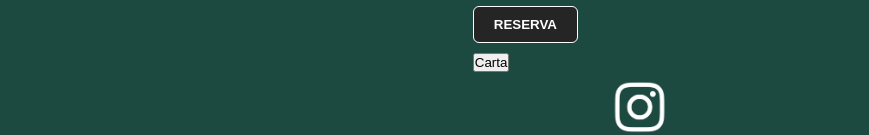
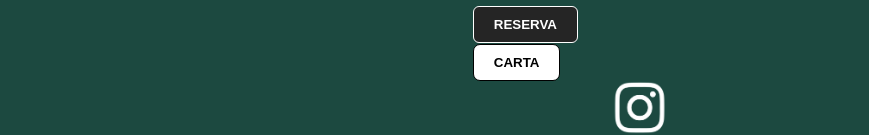
Before and after one commit to jackie2806/Apriori, a website with bundled scripts: page src/index.html in a window 1280 px wide. Shown: the part 391-526 px from the top of the page, without its empty margins (0-869 px from the left). Built offline with nearby package versions, Linux system fonts and the light colour scheme.

Commit message:
estilos botones

```diff
--- a/src/index.html
+++ b/src/index.html
@@ -36,7 +36,7 @@
 
         <div class="section_init_description_button_menu">
           <p>
-            <button id="button-menu">Carta</button>
+            <button id="button-carta">Carta</button>
           </p>
         </div>
 
@@ -85,7 +85,7 @@
       <p><button>Más fechas</button></p>
     </section>
    -->
-
+    <!--
     <section id="reservation_s">
 
       <div>
@@ -174,6 +174,7 @@
    <footer>
 
    </footer>
+  -->
   </main>
 </body>
 
--- a/src/style.css
+++ b/src/style.css
@@ -26,6 +26,52 @@
     max-width: 3.5rem;
   }
 
+ /*Estilos de los botones de la sección Init*/
+
+
+
+ #button-reservation{
+  padding-top: 10px;
+  padding-left: 20px;
+  padding-bottom: 10px;
+  padding-right: 20px;
+  border-top-width: 1px;
+  border-left-width: 1px;
+  border-bottom-width: 1px;
+  border-right-width: 1px;
+  border-color: #fff;
+  border-style: solid;
+  border-radius: 6px;
+  background-color: #252525;
+  text-align: center;
+  text-decoration: none;
+  color: white;
+  text-transform: uppercase;
+  font-weight: bold;
+}
+
+#button-carta{
+  border-style: solid;
+  padding-top: 10px;
+  padding-left: 20px;
+  padding-bottom: 10px;
+  padding-right: 20px;
+  border-top-width: 1px;
+  border-left-width: 1px;
+  border-bottom-width: 1px;
+  border-right-width: 1px;
+  border-color: #000;
+  border-style: solid;
+  border-radius: 7px;
+  background-color:#fff;
+  text-align: center;
+  text-decoration: none;
+  color: #000;
+  text-transform: uppercase;
+  font-weight: bold;
+
+}
+
   /*Posicionamiento de las cajitas dentro de la sección Init*/
 
   .section_init {
@@ -52,25 +98,6 @@
 
 
 
-  #button-reservation{
-    padding-top: 10px;
-    padding-left: 20px;
-    padding-bottom: 10px;
-    padding-right: 20px;
-    border-top-width: 1px;
-    border-left-width: 1px;
-    border-bottom-width: 1px;
-    border-right-width: 1px;
-    border-color: #fff;
-    border-style: solid;
-    border-radius: 6px;
-    background-color: #252525;
-    text-align: center;
-    text-decoration: none;
-    color: white;
-    text-transform: uppercase;
-    font-weight: bold;
-  }
 
 
   /*button {
```
